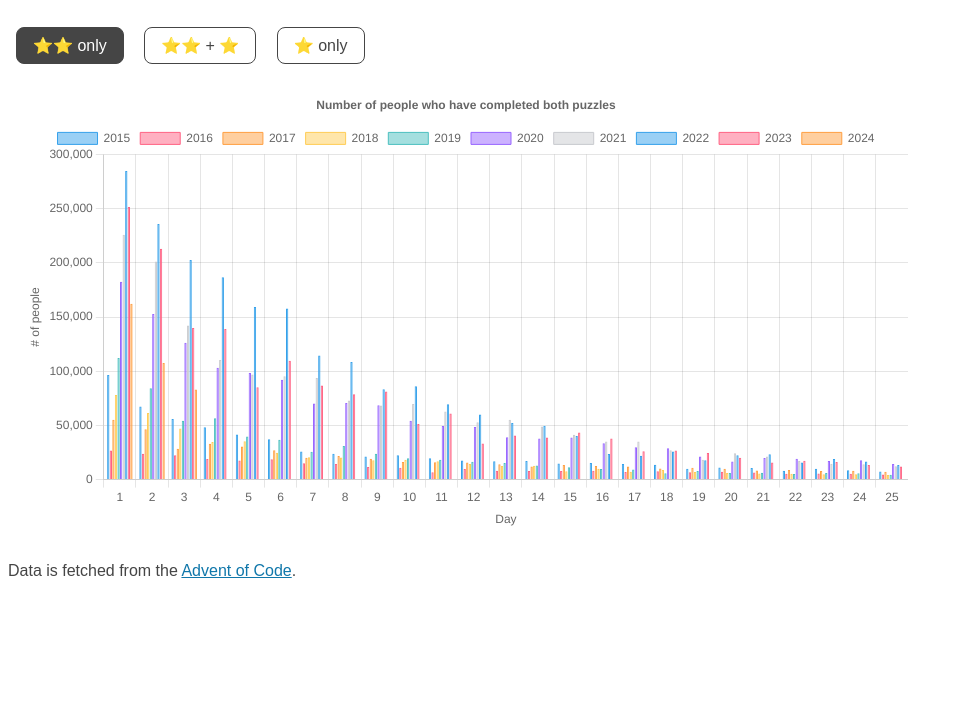
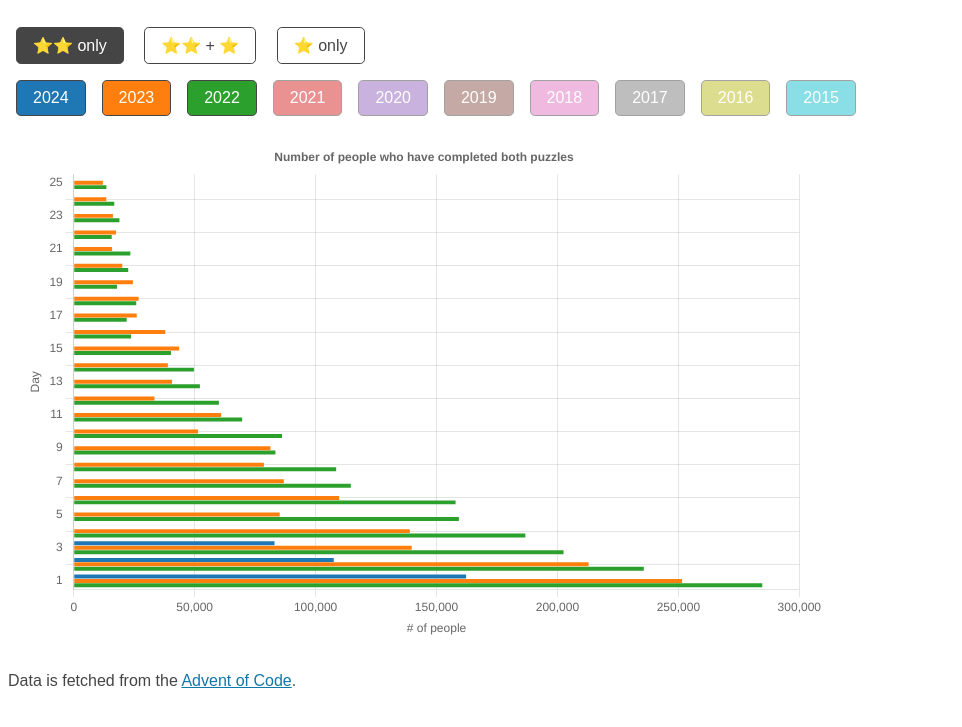
Before and after one commit to yleprince/adventOfStats, a plain HTML site: page index.html in a window 1280 px wide. Both pictures are taken after a click on the element "⭐⭐ only". Shown: the part 61-788 px from the top of the page, without its empty margins (0-962 px from the left). Drawn offline with nearby package versions, Linux system fonts and the light colour scheme; no server answers.

Commit message:
update graph to make it more accessible

```diff
--- a/index.html
+++ b/index.html
@@ -9,6 +9,7 @@
         body {
             font-family: Arial, sans-serif;
             color: #454545;
+            min-width: fit-content;
         }
         a {
             color: #1077AA;
@@ -16,21 +17,39 @@
         a:visited {
             color: hotpink;
         }
+
         .chart {
-            width: 70%;
             padding: 1em;
         }
+
         .btn {
             display: inline-block;
             padding: 0.5em 1em;
             margin: 0.5em;
-            border-radius: 0.5em;
+            border-radius: 0.3em;
+            cursor: pointer;
             border: 1px solid #454545;
-            cursor: pointer;
+            user-select: none; /* standard syntax */
+            -webkit-user-select: none; /* webkit (safari, chrome) browsers */
+            -moz-user-select: none; /* mozilla browsers */
+            -khtml-user-select: none; /* webkit (konqueror) browsers */
+            -ms-user-select: none; /* IE10+ */
         }
+
         .btn.active {
             background-color: #454545;
             color: white;
+        }
+
+        .year {
+            opacity: 0.5; /* Faded effect when not active */
+            transition: opacity 0.3s ease; /* Smooth transition */
+            color: white;
+        }
+        .year:hover,
+        .year:focus,
+        .year.selected {
+            opacity: 1; /* Original color when active */
         }
         </style>
 
@@ -42,9 +61,12 @@
         </header>
         <main>
             <div>
-                <div id="both-btn" class="btn active">⭐⭐ only</div>
-                <div id="all-btn" class="btn">⭐⭐ + ⭐</div>
-                <div id="single-btn" class="btn">⭐ only</div>
+                <div>
+                    <div id="both-btn" class="btn active">⭐⭐ only</div>
+                    <div id="all-btn" class="btn">⭐⭐ + ⭐</div>
+                    <div id="single-btn" class="btn">⭐ only</div>
+                    <div id="years"></div>
+                </div>
                 <div class="chart">
                     <canvas id="myChart"></canvas>
                 </div>
@@ -52,38 +74,80 @@
             <p>Data is fetched from the <a href="https://adventofcode.com/">Advent of Code</a>.</p>
         </main>
     </body>
+
     <script>
+        const years = [2015, 2016, 2017, 2018, 2019, 2020, 2021, 2022, 2023, 2024].sort((a, b) => b - a);
+        let activeYears = [2024, 2023, 2022];
+        const COLORS = [
+            "rgb(31, 119, 180)",
+            "rgb(255, 127, 14)",
+            "rgb(44, 160, 44)",
+            "rgb(214, 39, 40)",
+            "rgb(148, 103, 189)",
+            "rgb(140, 86, 75)",
+            "rgb(227, 119, 194)",
+            "rgb(127, 127, 127)",
+            "rgb(189, 189, 34)",
+            "rgb(23, 190, 207)"
+        ];
+        const yearsDiv = document.getElementById('years');
+        const bothBtn = document.getElementById('both-btn');
+        const allBtn = document.getElementById('all-btn');
+        const singleBtn = document.getElementById('single-btn');
         const ctx = document.getElementById('myChart');
+
+        yearsDiv.innerHTML = years.map((year, i) => `<div id="${year}-btn" class="btn year" style="background-color:${COLORS[i]}">${year}</div>`).join('');
+        activeYears.forEach(year => {
+            const yearBtn = document.getElementById(`${year}-btn`);
+            yearBtn.classList.add('selected');
+        });
+
+        ctx.height = 500;
+        ctx.width = 800;
         const sessionId = new Date().getTime();
         fetch('/static/advent_of_code.json')
             .then(response => response.json())
             .then(data => {
-                const days = [... new Set(data.map(d => d.day))].sort((a, b) => a-b);
+                const days = [... new Set(data.map(d => d.day))].sort((a, b) => b - a);
                 const stars = [... new Set(data.map(d => d.year))].map(
                     year => {
                         const data_ = data.filter(d => d.year === year)
-                        data_.sort((a,b) => a.day - b.day)
-                        return data_
+                        data_.sort((a,b) => b.day - a.day)
+                        const data_with_zeros = days.map(day => data_.find(d => d.day === day) || {day: day, year: year, first: 0, both: 0})
+                        return data_with_zeros
                     })
+                stars.sort((a, b) => b[0].year - a[0].year)
 
                 const myChart = new Chart(ctx, {
                     type: 'bar',
                     data: {
                         labels: days,
-                        datasets:
-                        stars.map(data_ => {
+                        datasets: stars.map((data_, i) => {
                             return {
                                 label: data_[0].year,
                                 data: data_.map(d => d.both),
-                                borderWidth: 1
+                                hidden: !activeYears.includes(data_[0].year),
+                                borderWidth: 0.5,
+                                backgroundColor: COLORS[i],
                             }
                         })
                     },
                     options: {
+                        indexAxis: 'y',
+                        responsive: false,
                         plugins: {
                             title: {
                                 display: true,
                                 text: 'Number of people who have completed both puzzles'
+                            },
+                            legend: {
+                                display: false,
+                            }
+                        },
+                        layout: {
+                            margin: {
+                                top: 10,
+                                bottom: 10,
                             }
                         },
                         scales: {
@@ -91,67 +155,92 @@
                                 beginAtZero: true,
                                 title: {
                                     display: true,
-                                    text: '# of people'
+                                    text: 'Day'
                                 }
                             },
                             x: {
                                 title: {
                                     display: true,
-                                    text: 'Day'
+                                    text: '# of people'
                                 }
                             }
                         }
                     }
                 });
 
-                const bothBtn = document.getElementById('both-btn');
-                const allBtn = document.getElementById('all-btn');
-                const singleBtn = document.getElementById('single-btn');
+                years.forEach(year => {
+                    const yearBtn = document.getElementById(`${year}-btn`);
+                    yearBtn.addEventListener('click', () => {
+                        if (activeYears.includes(year)) {
+                            activeYears.splice(activeYears.indexOf(year), 1);
+                            yearBtn.classList.remove('selected');
+                        } else {
+                            activeYears.push(year);
+                            yearBtn.classList.add('selected');
+                        }
+                        myChart.data.datasets.forEach((dataset, i) => {
+                            dataset.hidden = !activeYears.includes(stars[i][0].year);
+                            dataset.backgroundColor = COLORS[i];
+                        });
+                        myChart.update();
+                        updatePageView();
+                    });
+
+                    yearBtn.addEventListener('dblclick', () => {
+                        activeYears = [year];
+                        years.forEach(y => {
+                            const yBtn = document.getElementById(`${y}-btn`);
+                            if (y === year) {
+                                yBtn.classList.add('selected');
+                            } else {
+                                yBtn.classList.remove('selected');
+                            }
+                        });
+                        myChart.data.datasets.forEach((dataset, i) => {
+                            dataset.hidden = !activeYears.includes(stars[i][0].year);
+                            dataset.backgroundColor = COLORS[i];
+                        });
+                        myChart.update();
+                        updatePageView();
+                    });
+                });
+
+                function refreshChart() {
+                    if (bothBtn.classList.contains('active')) {
+                        myChart.options.plugins.title.text = 'Number of people who have completed both puzzles';
+                        myChart.data.datasets = stars.map(data_ => ({data: data_.map(d => d.both)}));
+                    } else if (allBtn.classList.contains('active')) {
+                        myChart.options.plugins.title.text = 'Number of people who have completed at least one puzzle';
+                        myChart.data.datasets = stars.map(data_ => ({data: data_.map(d => d.both + d.first)}));
+                    } else if (singleBtn.classList.contains('active')) {
+                        myChart.options.plugins.title.text = 'Number of people who have completed only one puzzle';
+                        myChart.data.datasets = stars.map(data_ => ({data: data_.map(d => d.first)}));
+                    }
+                    myChart.data.datasets.forEach((dataset, i) => {
+                        dataset.hidden = !activeYears.includes(stars[i][0].year);
+                        dataset.backgroundColor = COLORS[i];
+                    });
+                    myChart.update();
+                    updatePageView();
+                }
 
                 bothBtn.addEventListener('click', () => {
-                    updatePageView();
                     bothBtn.classList.add('active');
                     allBtn.classList.remove('active');
                     singleBtn.classList.remove('active');
-                    myChart.options.plugins.title.text = 'Number of people who have completed both puzzles';
-                    myChart.data.datasets = stars.map(data_ => {
-                        return {
-                            label: data_[0].year,
-                            data: data_.map(d => d.both),
-                            borderWidth: 1
-                        }
-                    });
-                    myChart.update();
+                    refreshChart();
                 });
                 allBtn.addEventListener('click', () => {
-                    updatePageView();
                     allBtn.classList.add('active');
                     bothBtn.classList.remove('active');
                     singleBtn.classList.remove('active');
-                    myChart.options.plugins.title.text = 'Number of people who have completed at least one puzzle';
-                    myChart.data.datasets = stars.map(data_ => {
-                        return {
-                            label: data_[0].year,
-                            data: data_.map(d => d.both + d.first),
-                            borderWidth: 1
-                        }
-                    });
-                    myChart.update();
+                    refreshChart();
                 });
                 singleBtn.addEventListener('click', () => {
-                    updatePageView();
                     singleBtn.classList.add('active');
                     bothBtn.classList.remove('active');
                     allBtn.classList.remove('active');
-                    myChart.options.plugins.title.text = 'Number of people who have completed only one puzzle';
-                    myChart.data.datasets = stars.map(data_ => {
-                        return {
-                            label: data_[0].year,
-                            data: data_.map(d => d.first),
-                            borderWidth: 1
-                        }
-                    });
-                    myChart.update();
+                    refreshChart();
                 });
             });
 
```
